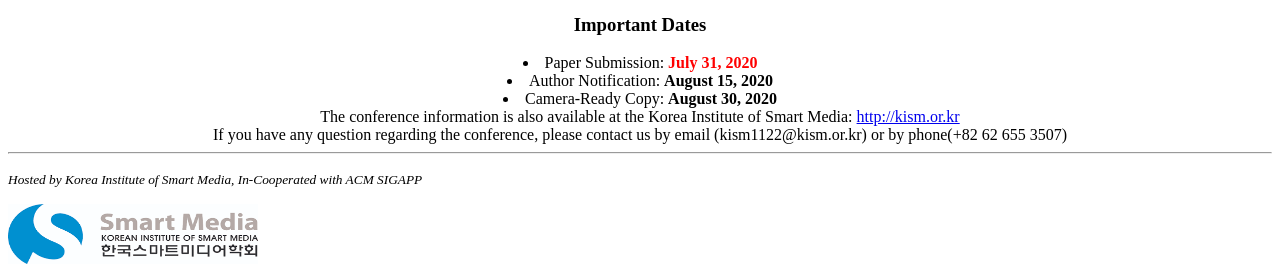
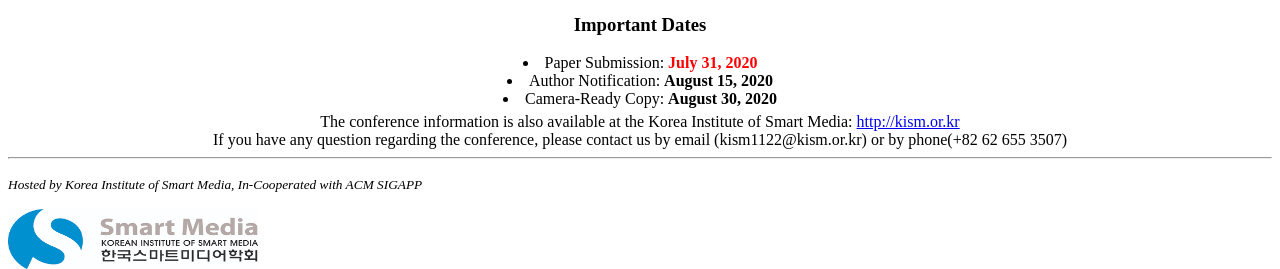
Before and after one commit to icea-conf/sma-2020.github.io, a Jekyll site: the page built from index.html, in a window 1280 px wide. Shown: the part 1053-1322 px from the top of the page. Built offline with Jekyll 4.4.1, drawn with Linux system fonts in a browser that asks for light colours; the list of posts is cut into pages by our own code.

Commit message:
Update index.html

```diff
--- a/index.html
+++ b/index.html
@@ -25,12 +25,12 @@ title: SMA 2020
                         </li>
                         <li text-align="left">
                               <a>Camera-Ready Copy: </a>
-                              <b>August 30, 2020</b><br>
+                              <b>August 30, 2020</b>
                         </li>
                   </div>
             </div>
 
-            <div>
+            <div style="padding-top: 5px;">
                   <a>The conference information is also available at the Korea Institute of Smart Media: </a>
                   <a href='http://kism.or.kr/'>http://kism.or.kr</a><br>
                   <a>If you have any question regarding the conference, please contact us by email (kism1122@kism.or.kr) or by phone(+82 62 655 3507)</a>
```
